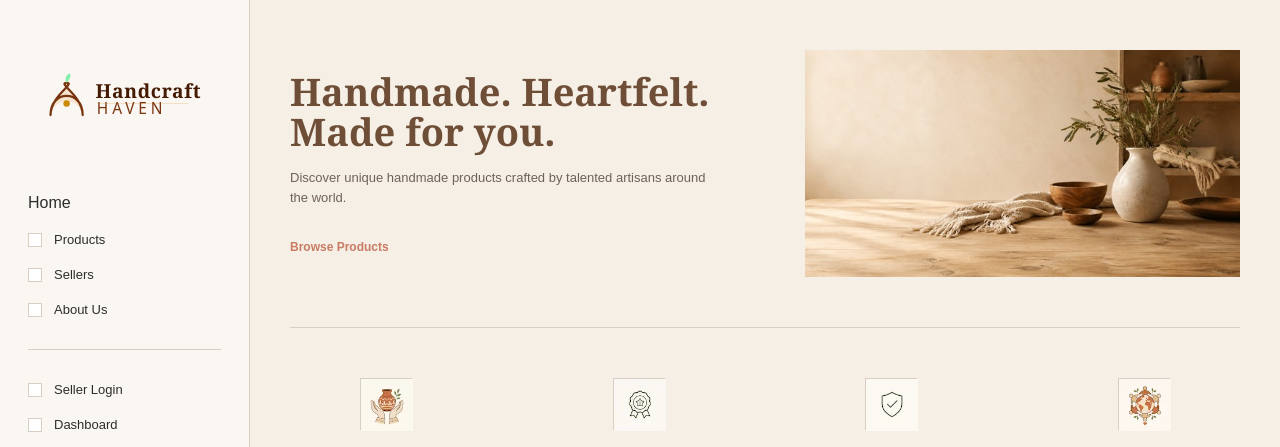
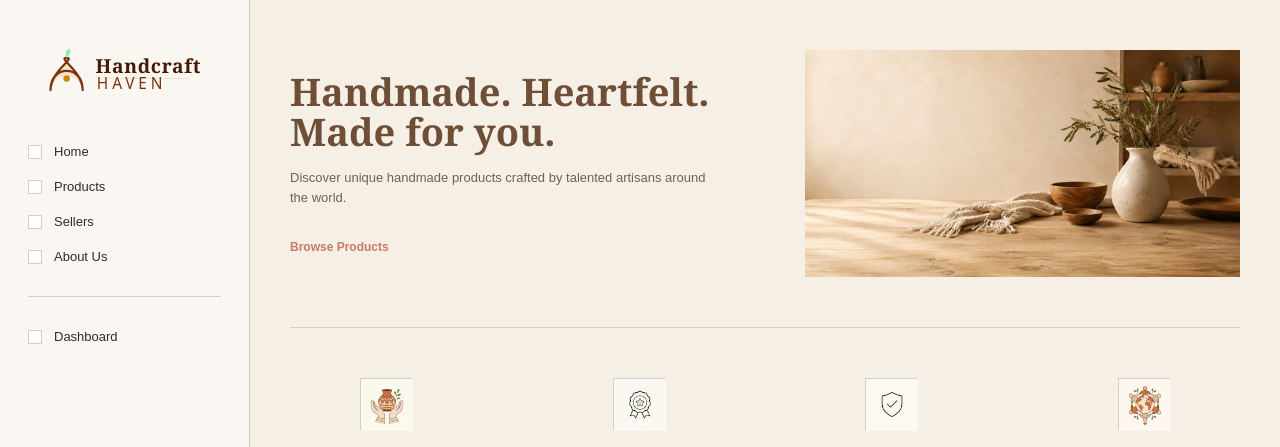
Before and after one commit to sharonramirez21/Handcrafted, a Next.js app: page / in a window 1280 px wide. Shown: the top 447 px of the page. Built offline with nearby package versions, Linux system fonts and the light colour scheme; no server answers; the database is empty.

Commit message:
PublicSideBar fixed

```diff
--- a/src/app/globals.css
+++ b/src/app/globals.css
@@ -55,15 +55,16 @@ a {
 ==================================
           Sidebar
 =================================*/
-
 .sidebar {
   background-color: var(--color-secondary);
   border-right: 1px solid var(--color-border);
   padding: 24px 28px;
   display: flex;
+  position: sticky;
   flex-direction: column;
+  top: 0;
   justify-content: space-between;
-  min-height: 100vh; /*100% of the viewport height*/
+  height: 100vh; /*100% of the viewport height*/
 }
 
 .log-box {
@@ -133,6 +134,10 @@ a {
 .dashboard-button:hover {
   background-color: var(--color-primary);
   color: var(--color-white);
+}
+
+aside {
+  padding-bottom: 5rem;
 }
 
 /*
--- a/src/app/layout.tsx
+++ b/src/app/layout.tsx
@@ -1,5 +1,6 @@
 import type { Metadata } from "next";
 import "./globals.css";
+import PublicSidebar from "@/components/PublicSidebar";
 
 export const metadata: Metadata = {
   title: {
@@ -17,7 +18,12 @@ export default function RootLayout({
 }>) {
   return (
     <html lang="en">
-      <body>{children}</body>
+      <body>
+        <div className = "page">
+          <PublicSidebar />
+          <main>{children}</main>
+        </div>
+      </body>
     </html>
   );
 }
--- a/src/app/page.tsx
+++ b/src/app/page.tsx
@@ -9,8 +9,6 @@ import Footer from "@/components/Footer";
 
 export default function HomePage() {
   return (
-    <div className = "page">
-      <PublicSidebar />
       <main className="main">
         <HeroSection />
         <BenefitsSection />
@@ -18,6 +16,5 @@ export default function HomePage() {
         <SellerCallToAction />
         <Footer />
       </main>
-    </div>
   );
 }
--- a/src/components/PublicSidebar.tsx
+++ b/src/components/PublicSidebar.tsx
@@ -1,71 +1,59 @@
 import Link from "next/link";
-import Image from "next/image";
 
 export default function PublicSidebar() {
   return (
     <aside className="sidebar">
       <div>
+        <nav className="nav">
 
-        <nav className="nav">
           <Link href="/">
-            {/*Logo here */}
-            <svg xmlns="http://www.w3.org/2000/svg" viewBox="0 0 300 150" width="300" height="150">
-
+            <svg xmlns="http://www.w3.org/2000/svg" viewBox="0 0 300 150" width="200" height="100">
               <rect width="100%" height="100%" fill="#faf7f2"/>
-
               <g transform="translate(20, 30)">
-
                 <g transform="translate(0, 10)">
-
                   <path d="M 15 65 C 15 30, 65 30, 65 65 C 65 35, 35 15, 40 15 C 45 15, 15 35, 15 65 Z" fill="#d97706" opacity="0.15"/>
-
                   <path d="M 15 60 C 15 20, 65 20, 65 60 C 65 30, 25 10, 40 10 C 55 10, 15 30, 15 60" fill="none" stroke="#78350f" strokeWidth="3.5" strokeLinecap="round" strokeLinejoin="round"/>
-
                   <path d="M 40 10 Q 48 2, 45 -5 Q 35 0, 40 10" fill="#86efac"/>
-
                   <circle cx="40" cy="42" r="5" fill="#ca8a04"/>
                 </g>
-
-
                 <text x="85" y="44" fontFamily="Georgia, serif" fontSize="30" fontWeight="bold" fill="#451a03" letterSpacing="1">Handcraft</text>
-
-
-    <text x="87" y="68" fontFamily="system-ui, -apple-system, sans-serif" fontSize="24" fontWeight="300" fill="#78350f" letterSpacing="6">HAVEN</text>
-
+                <text x="87" y="68" fontFamily="system-ui, sans-serif" fontSize="24" fontWeight="300" fill="#78350f" letterSpacing="6">HAVEN</text>
                 <line x1="87" y1="52" x2="230" y2="52" stroke="#d97706" strokeWidth="1" opacity="0.3"/>
               </g>
             </svg>
           </Link>
+
+          <Link href="/">
+            <span className="small-square"></span>
             Home
+          </Link>
+
           <Link href="/products">
             <span className="small-square"></span>
             Products
           </Link>
 
-          <Link href="/sellers/">
+          <Link href="/sellers">
             <span className="small-square"></span>
             Sellers
           </Link>
 
-          <Link href="#">
+          <Link href="/about">
             <span className="small-square"></span>
             About Us
           </Link>
         </nav>
 
         <hr className="sidebar-divider" />
+
         <nav className="nav">
-          <Link href="/login">
-            <span className="small-square"></span>
-            Seller Login
-          </Link>
-
           <Link href="/dashboard">
             <span className="small-square"></span>
             Dashboard
           </Link>
         </nav>
       </div>
+
       <Link href="/login" className="dashboard-button">
         Seller Login
       </Link>
```
Lines whose indentation alone changed are shown as unchanged.
